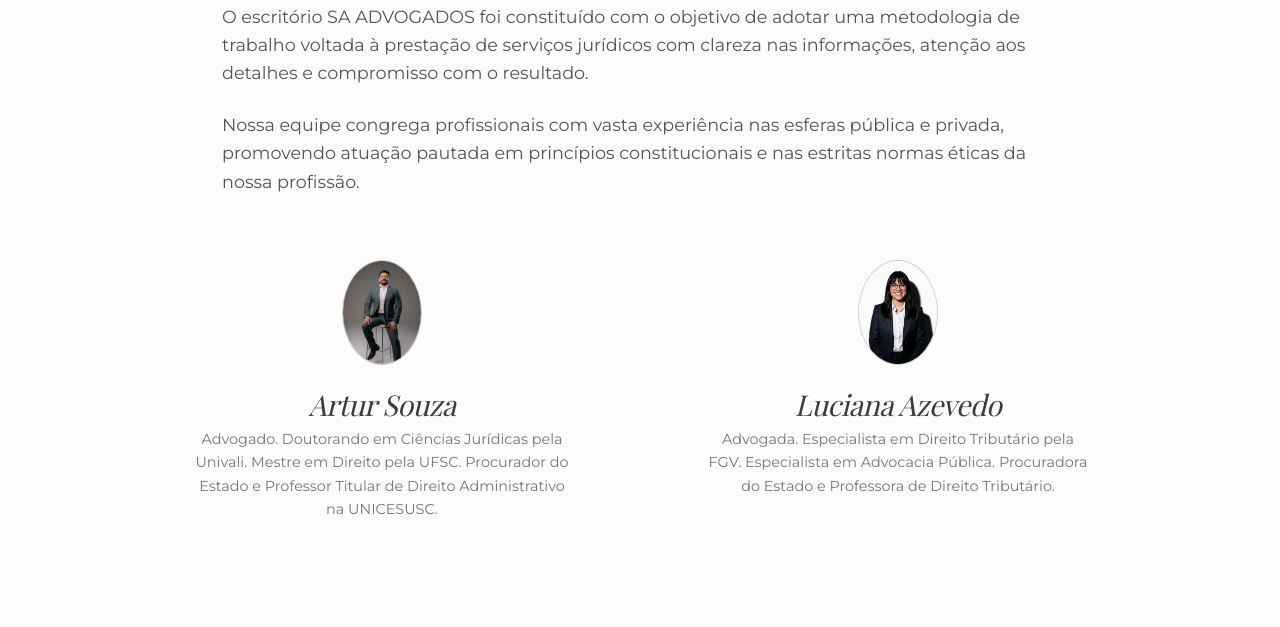
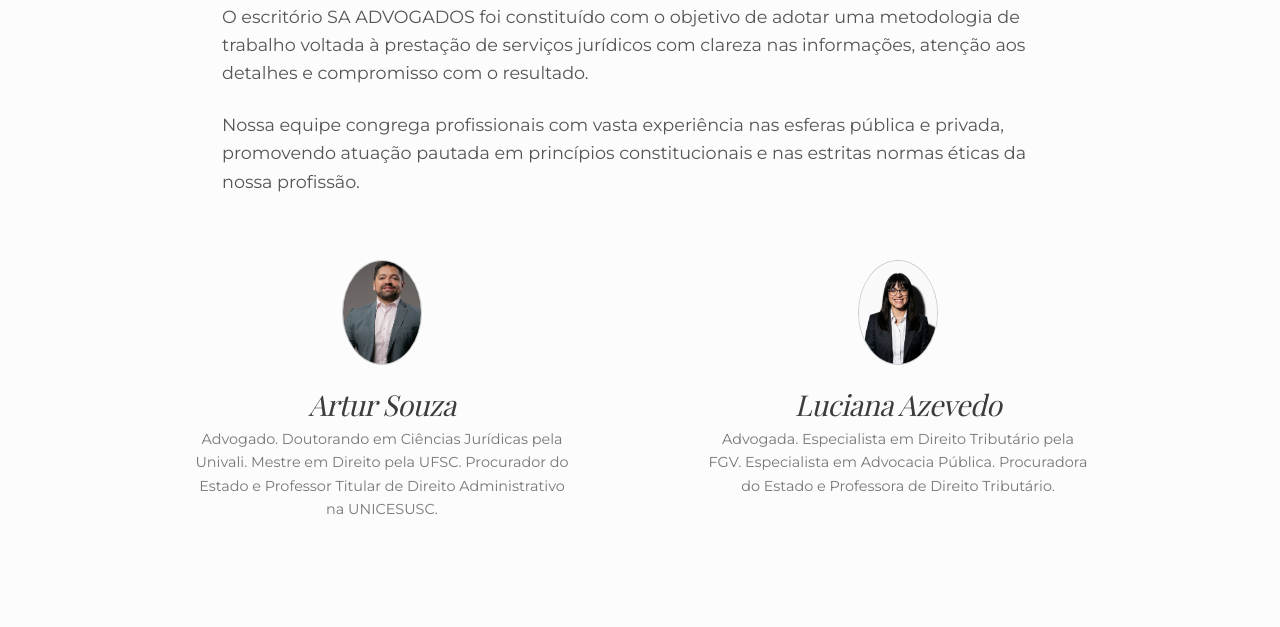
Before and after one commit to nathancwb/sa-advogados, a plain HTML site: page index.html in a window 1280 px wide. Shown: the part 2843-3470 px from the top of the page. Drawn offline with nearby package versions, Linux system fonts and the light colour scheme; a web font is replaced by a local one.

Commit message:
Add zoom to Artur's photo to match Luciana's framing

```diff
--- a/assets/css/style.css
+++ b/assets/css/style.css
@@ -474,9 +474,27 @@ h1, h2, h3, h4, .title, .section-title {
     height: 105px;
     border-radius: 50%; /* Formato Oval / Elipse */
     margin: 0 auto 1.5rem;
-    display: block;
+    overflow: hidden;
+    border: 1px solid #ccc;
+    display: flex;
+    justify-content: center;
+    align-items: center;
+}
+
+.team-photo img {
+    width: 100%;
+    height: 100%;
     object-fit: cover;
-    border: 1px solid #ccc;
+}
+
+.photo-artur {
+    transform: scale(2.8);
+    transform-origin: center 15%;
+}
+
+.photo-luciana {
+    transform: scale(1.2);
+    transform-origin: center top;
 }
 
 .team-name {
--- a/index.html
+++ b/index.html
@@ -197,14 +197,18 @@
                 <div class="team-grid">
                     <!-- SÓCIO 1 -->
                     <div class="team-member">
-                        <img src="assets/img/advogado.jpeg" alt="Artur Souza" class="team-photo">
+                        <div class="team-photo">
+                            <img src="assets/img/advogado.jpeg" alt="Artur Souza" class="photo-artur">
+                        </div>
                         <h3 class="team-name">Artur Souza</h3>
                         <p class="team-role">Advogado. Doutorando em Ciências Jurídicas pela Univali. Mestre em Direito pela UFSC. Procurador do Estado e Professor Titular de Direito Administrativo na UNICESUSC.</p>
                     </div>
 
                     <!-- SÓCIO 2 -->
                     <div class="team-member">
-                        <img src="assets/img/advogada.jpeg" alt="Luciana Azevedo" class="team-photo">
+                        <div class="team-photo">
+                            <img src="assets/img/advogada.jpeg" alt="Luciana Azevedo" class="photo-luciana">
+                        </div>
                         <h3 class="team-name">Luciana Azevedo</h3>
                         <p class="team-role">Advogada. Especialista em Direito Tributário pela FGV. Especialista em Advocacia Pública. Procuradora do Estado e Professora de Direito Tributário.</p>
                     </div>
```
